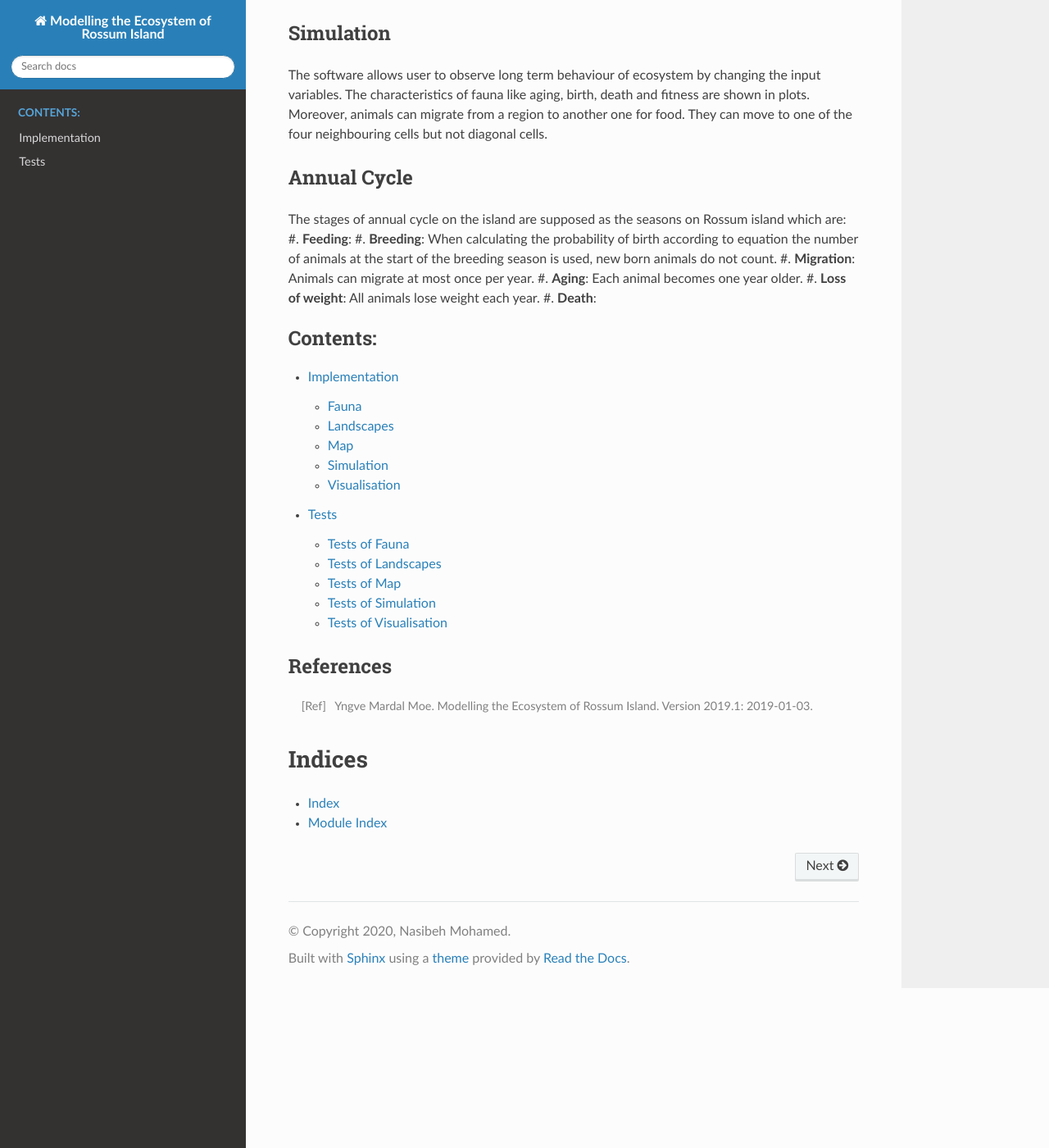
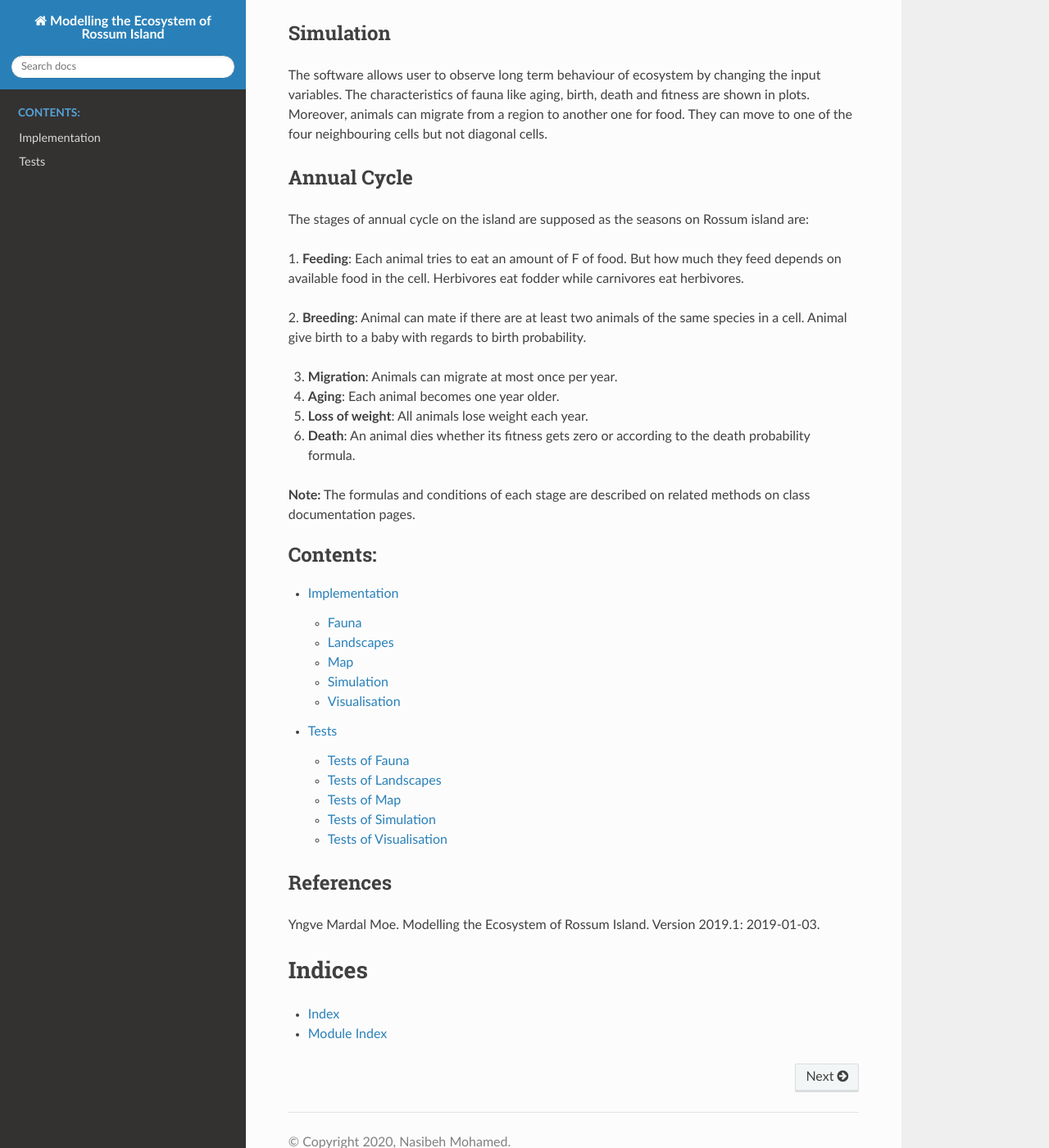
Before and after one commit to mhmdrdwn/biosim_inf200, a Sphinx documentation site: the page built from doc/index.rst, in a window 1280 px wide and 1400 px high, scrolled down 824 px. Shown: the whole window at 82% size. Built offline with Sphinx 7.4.7 and the Read the Docs theme 2.0.0, drawn with Linux system fonts in a browser that asks for light colours.

Commit message:
Modifying documentation file

```diff
--- a/doc/index.rst
+++ b/doc/index.rst
@@ -44,15 +44,23 @@ can move to one of the four neighbouring cells but not diagonal cells.
 
 Annual Cycle
 ------------
-The stages of annual cycle on the island are supposed as the seasons on Rossum island which are:
-#. **Feeding**:
-#. **Breeding**: When calculating the probability of birth according to equation
-the number of animals at the start of the breeding season is used, new born animals
-do not count.
-#. **Migration**: Animals can migrate at most once per year.
-#. **Aging**: Each animal becomes one year older.
-#. **Loss of weight**: All animals lose weight each year.
-#. **Death**:
+The stages of annual cycle on the island are supposed as the seasons on Rossum island are:
+
+1. **Feeding**: Each animal tries to eat an amount of F of food. But how much they feed depends on
+available food in the cell. Herbivores eat fodder while carnivores eat herbivores.
+
+2. **Breeding**: Animal can mate if there are at least two animals of the same species in a cell. Animal give birth to a baby
+with regards to birth probability.
+
+3. **Migration**: Animals can migrate at most once per year.
+
+4. **Aging**: Each animal becomes one year older.
+
+5. **Loss of weight**: All animals lose weight each year.
+
+6. **Death**: An animal dies whether its fitness gets zero or according to the death probability formula.
+
+**Note:** The formulas and conditions of each stage are described on related methods on class documentation pages.
 
 
 .. toctree::
@@ -65,7 +73,7 @@ do not count.
 
 References
 ----------
-.. [Ref] Yngve Mardal Moe. Modelling the Ecosystem of Rossum Island. Version 2019.1: 2019-01-03.
+Yngve Mardal Moe. Modelling the Ecosystem of Rossum Island. Version 2019.1: 2019-01-03.
 
 
 
--- a/doc/test_visualisationdoc.rst
+++ b/doc/test_visualisationdoc.rst
@@ -1,5 +1,5 @@
 Tests of Visualisation
 =============
 
-.. automodule:: tests.test_visualisation
-   :inherited-members:
+The code of visualisation is drawn from project samples on project repository.
+So, no test is written for this code.
```
